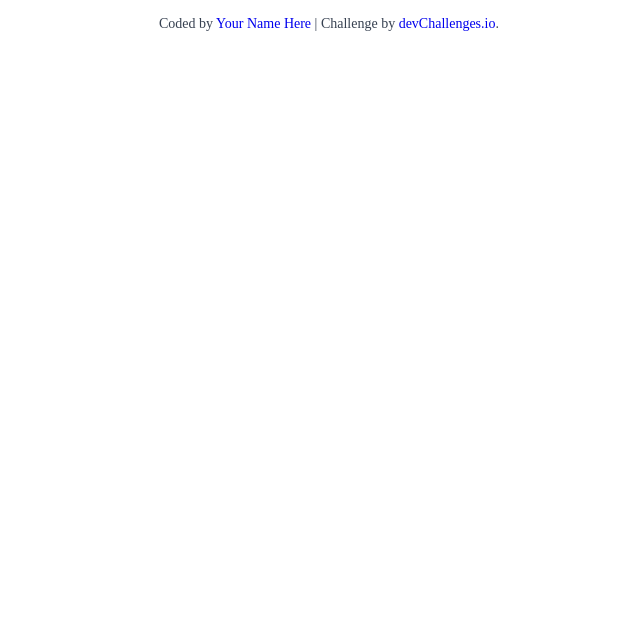
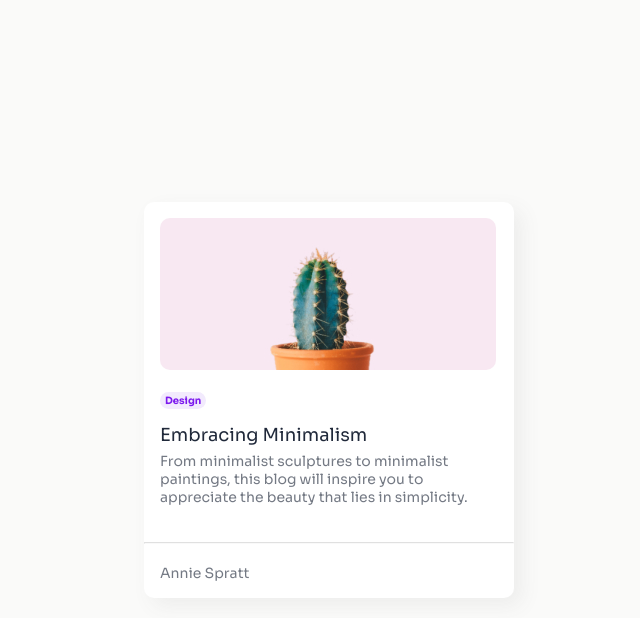
Before and after one commit to HamDean/minimal-card, a plain HTML site: page index.html in a window 1280 px wide. Shown: the whole page, without its empty margins (311-951 px from the left). Drawn offline with Linux system fonts and the light colour scheme.

Commit message:
build the card component

```diff
--- a/index.html
+++ b/index.html
@@ -3,54 +3,36 @@
   <head>
     <meta charset="UTF-8" />
     <meta name="viewport" content="width=device-width, initial-scale=1.0" />
-
+    <link rel="stylesheet" href="style.css" />
     <link
       rel="icon"
       href="resources/favicon.ico"
       type="image/x-icon"
       sizes="96x96"
     />
-
+    <link rel="preconnect" href="https://fonts.googleapis.com" />
+    <link rel="preconnect" href="https://fonts.gstatic.com" crossorigin />
+    <link
+      href="https://fonts.googleapis.com/css2?family=Sora:wght@100..800&display=swap"
+      rel="stylesheet"
+    />
     <title>devChallenges.io | Minimal Blog Card</title>
-
-    <!--You are welcome to delete these styles or modify them in your own stylesheet -->
-    <style>
-      * {
-        margin: 0;
-        padding: 0;
-        box-sizing: border-box;
-      }
-
-      body {
-        height: 100vh;
-      }
-
-      .author-info {
-        font-size: 14px;
-        text-align: center;
-        margin-top: 16px;
-        color: rgb(55, 65, 81);
-      }
-
-      .author-info a {
-        text-decoration: none;
-      }
-    </style>
   </head>
   <body>
-    <!-- Design
-
-  Embracing Minimalism
-
-  From minimalist sculptures to minimalist paintings, this blog will inspire you to appreciate the beauty that lies in simplicity.
-
-  Annie Spratt -->
-
-    <div class="author-info">
-      Coded by <a href="#">Your Name Here</a> | Challenge by
-      <a href="https://www.devchallenges.io?ref=challenge" target="_blank"
-        >devChallenges.io</a
-      >.
+    <div class="card">
+      <div class="body-wrapper">
+        <img src="./resources/Cactus.jpg" alt="A Cactus on table" />
+        <span class="badge sora">Design</span>
+        <h2 class="sora">Embracing Minimalism</h2>
+        <p class="sora">
+          From minimalist sculptures to minimalist paintings, this blog will
+          inspire you to appreciate the beauty that lies in simplicity.
+        </p>
+      </div>
+      <hr />
+      <span>
+        <p class="author sora">Annie Spratt</p>
+      </span>
     </div>
   </body>
 </html>
--- /dev/null
+++ b/style.css
@@ -0,0 +1,75 @@
+.sora {
+  font-family: "Sora", sans-serif;
+  font-optical-sizing: auto;
+  font-weight: 400;
+  font-style: normal;
+}
+
+* {
+  margin: 0;
+  padding: 0;
+  box-sizing: border-box;
+}
+
+body {
+  height: 100vh;
+  background: #fafaf9;
+  display: flex;
+  justify-content: center;
+  align-items: center;
+  padding: 50px;
+}
+
+.card {
+  display: flex;
+  flex-direction: column;
+  background: white;
+  border-radius: 10px;
+  box-shadow: 8px 8px 20px 0px rgba(85, 85, 85, 0.08);
+  max-width: 370px;
+  /* padding: 16px; */
+}
+
+.body-wrapper {
+  padding: 16px;
+  margin-bottom: 20px;
+}
+
+.card img {
+  border-radius: 10px;
+  margin-bottom: 16px;
+}
+
+.badge {
+  background: #f2eafd;
+  color: #7c19ee;
+  font-weight: bold;
+  padding: 2px 5px;
+  width: 55px;
+  border-radius: 15px;
+  text-align: center;
+  font-size: 10px;
+}
+
+.card h2 {
+  margin-top: 16px;
+  margin-bottom: 6px;
+  color: #20293a;
+  font-size: 18px;
+}
+
+.card p {
+  color: #394150;
+  font-size: 14px;
+  opacity: 0.7;
+}
+
+hr {
+  margin-bottom: 20px;
+  opacity: 0.3;
+}
+
+.author {
+  padding: 0 16px 16px;
+  text-align: left;
+}
```
Also changed, not shown: resources/screenshot.png (added), 2 other files.
